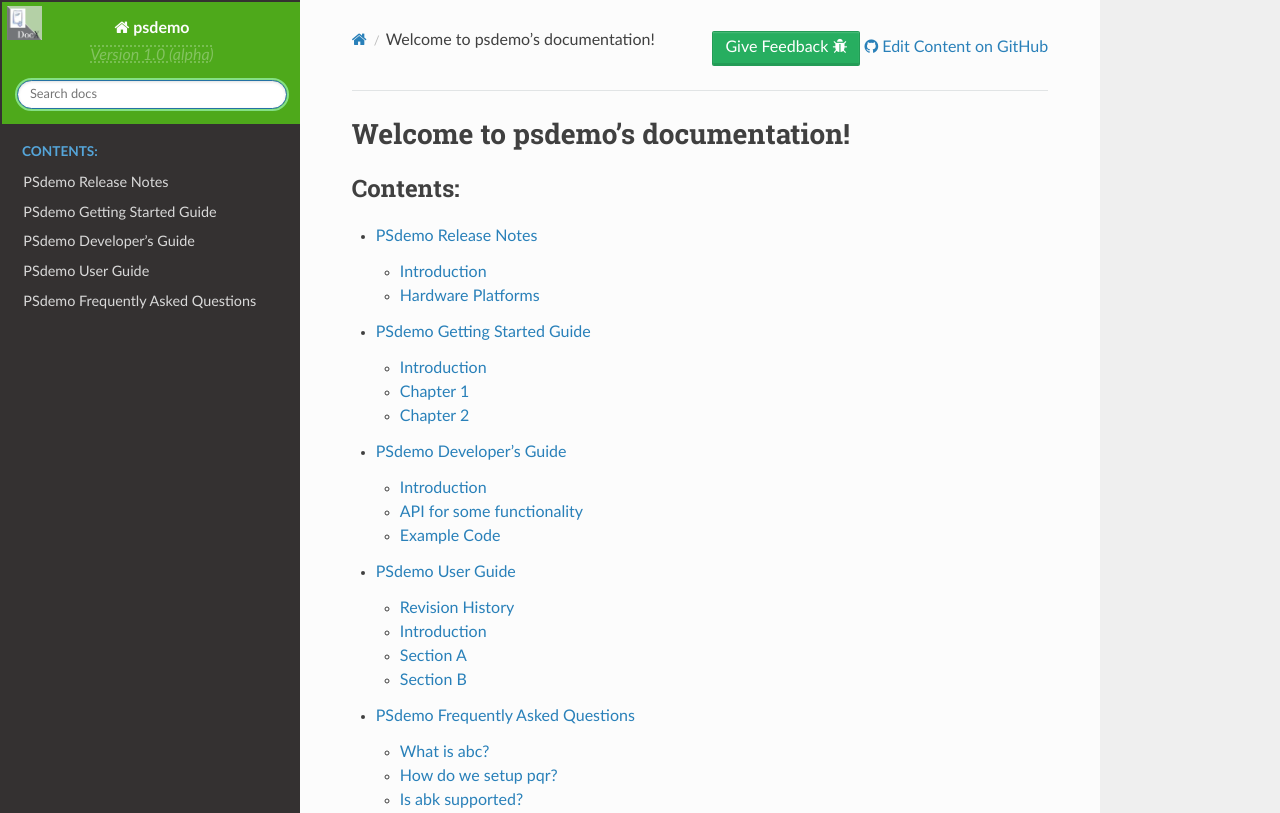
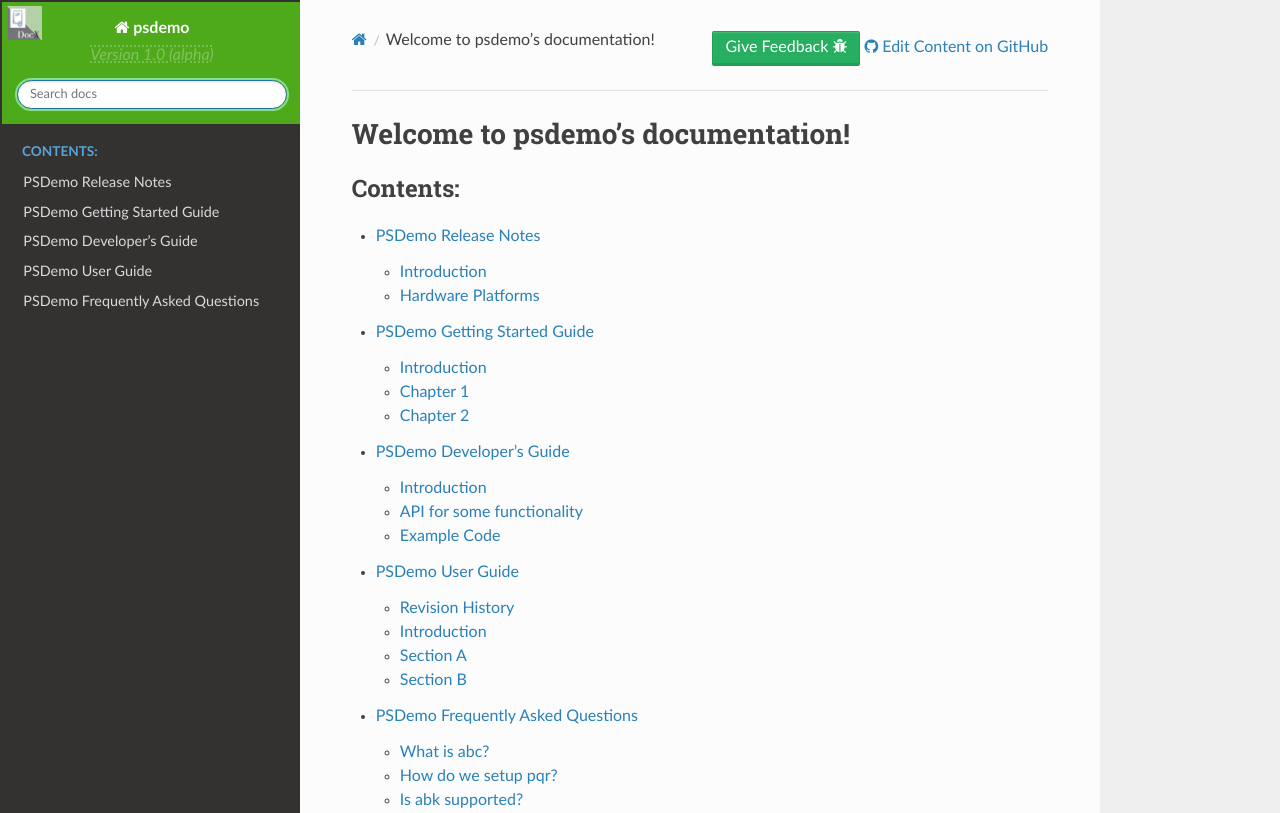
Before and after one commit to shaloo/psdemo, a Sphinx documentation site: the page built from docs/source/index.rst, in a window 1280 px wide and 1163 px high. Shown: the top 813 px of the window. Built offline with Sphinx 7.4.7 and the Read the Docs theme 2.0.0, drawn with Linux system fonts in a browser that asks for light colours.

```diff
--- a/docs/source/conf.py
+++ b/docs/source/conf.py
@@ -119,7 +119,7 @@ html_static_path = ['_static']
 
 # Product Name variable
 
-new_product_name = 'PSdemo'
+new_product_name = 'PSDemo'
 
 rst_epilog = """
 .. |Product_name| replace:: %(new_product_name)s
```
